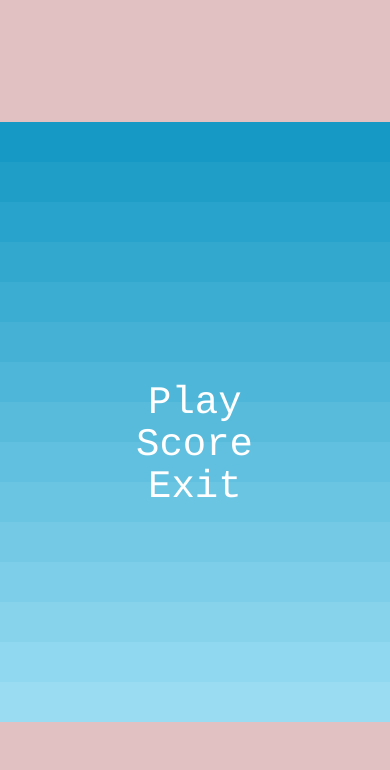
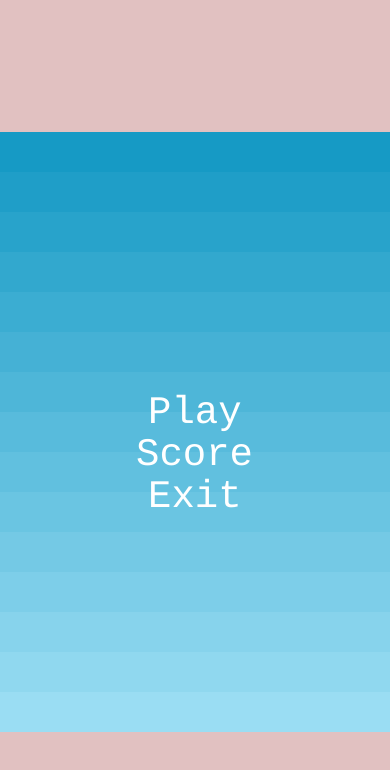
Before and after one commit to Bhagyawijenayake/flappy-bird-js, a website built with webpack: page index.html in a window 390 px wide. Built offline with nearby package versions, Linux system fonts and the light colour scheme; animation ran at ten frames a second.

Commit message:
mobile responsiveness

```diff
--- a/index.html
+++ b/index.html
@@ -2,16 +2,30 @@
 <html>
   <head>
     <meta charset="utf-8">
+    <meta name="viewport" content="width=device-width, initial-scale=1.0">
     <style>
       body {
-      margin: 0; /* Remove default margin to avoid unwanted spacing */
-        display: flex; /* Use flexbox to center the content */
-        justify-content: center; /* Horizontally center the content */
-        align-items: center; /* Vertically center the content */
-        height: 100vh; /* Make the body take up the full viewport height */
-        background-color: #e1c1c1; /* Optional: Set a background color */
+        margin: 0;
+        display: flex;
+        justify-content: center;
+        align-items: center;
+        min-height: 100vh;
+        background-color: #e1c1c1;
+      }
 
+      /* Styles for larger screens (e.g., tablets and desktops) */
+      @media only screen and (min-width: 768px) {
+        body {
+          font-size: 18px; /* Increase font size for larger screens */
+        }
+      }
 
+      /* Styles for smaller screens (e.g., mobile phones) */
+      @media only screen and (max-width: 767px) {
+        body {
+          font-size: 14px; /* Decrease font size for smaller screens */
+          padding: 10px; /* Add some padding to the body content for better readability */
+        }
       }
     </style>
   </head>
```
